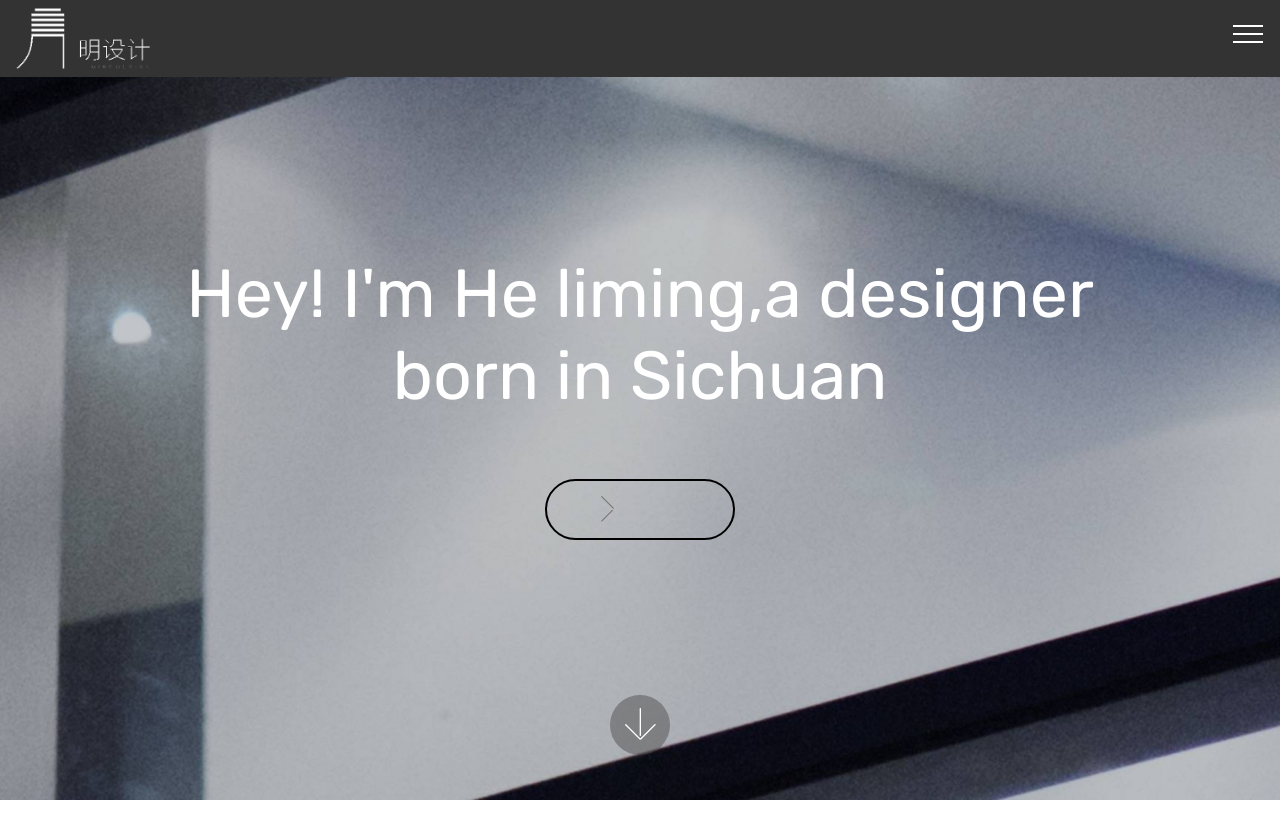
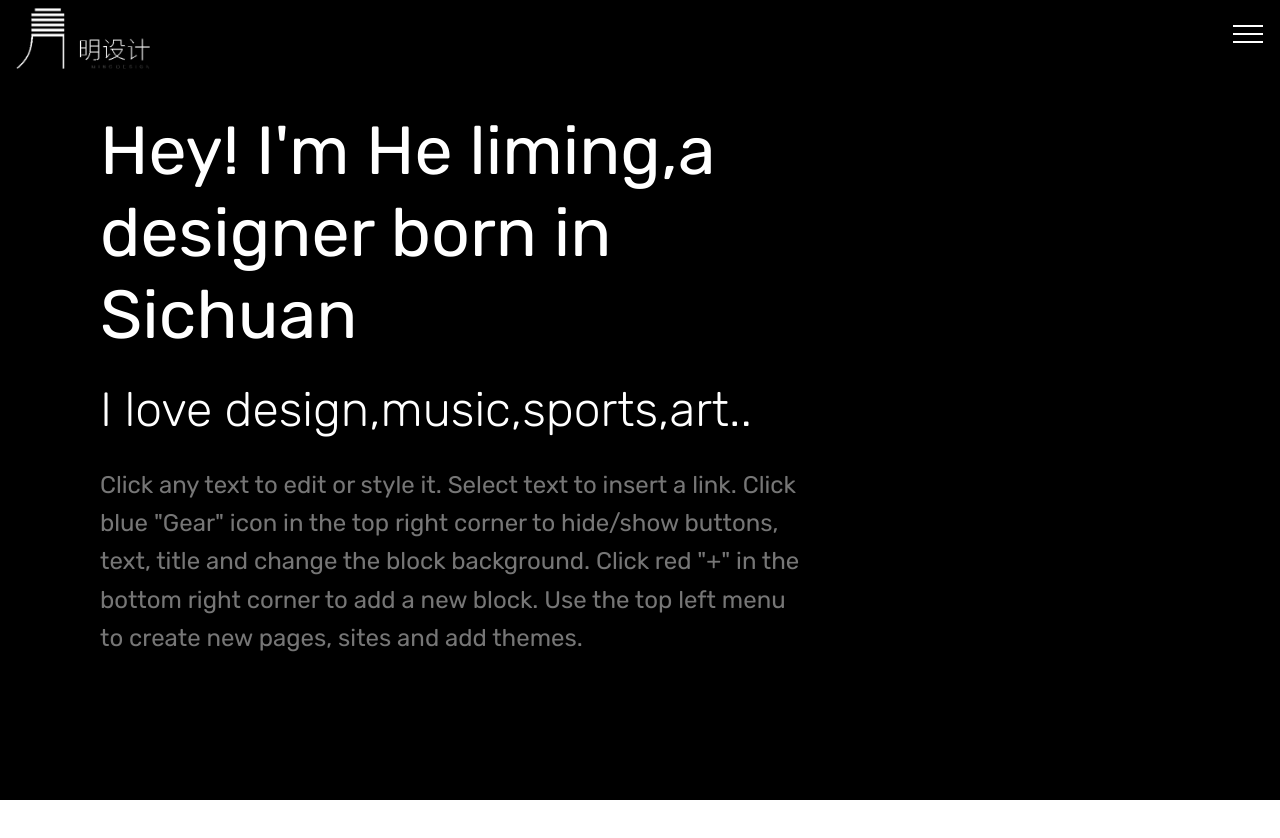
Before and after one commit to leemeanhe/leemeanhe.github.io, a plain HTML site: page index.html in a window 1280 px wide. Drawn offline with Linux system fonts and the light colour scheme; files whose address does not match are found by name.

Commit message:
create github pages

```diff
--- a/assets/mobirise/css/mbr-additional.css
+++ b/assets/mobirise/css/mbr-additional.css
@@ -1372,14 +1372,31 @@ body {
 .dropup .dropdown-toggle::after {
   display: none;
 }
+.cid-qLjIc9X1cj {
+  background-color: #000000;
+}
+.cid-qLjIc9X1cj h1 {
+  color: #616161;
+}
+.cid-qLjIc9X1cj h2,
+.cid-qLjIc9X1cj h3,
+.cid-qLjIc9X1cj p {
+  color: #767676;
+}
+.cid-qLjIc9X1cj .mbr-section-subtitle {
+  font-style: italic;
+}
+.cid-qLjIc9X1cj SPAN {
+  color: #ffffff;
+}
 .cid-qL0s3n5TBW .navbar {
   padding: .5rem 0;
-  background: #333333;
+  background: #000000;
   transition: none;
   min-height: 77px;
 }
 .cid-qL0s3n5TBW .navbar-dropdown.bg-color.transparent.opened {
-  background: #333333;
+  background: #000000;
 }
 .cid-qL0s3n5TBW a {
   font-style: normal;
@@ -1463,7 +1480,7 @@ body {
   padding-bottom: 0;
 }
 .cid-qL0s3n5TBW .dropdown .dropdown-menu {
-  background: #333333;
+  background: #000000;
   display: none;
   position: absolute;
   min-width: 5rem;
@@ -1761,19 +1778,10 @@ body {
 .cid-qL0s3n5TBW .dropdown-item:hover {
   color: #c1c1c1 !important;
 }
-.cid-qL0s3pql2N {
-  background-image: url("../../../assets/images/-2-1920x1080.jpg");
-}
-.cid-qL0s3pql2N SPAN {
-  color: #ffffff;
-}
-.cid-qL0s3pql2N H1 {
-  text-align: center;
-}
 .cid-qL0s3rRumW {
   padding-top: 60px;
   padding-bottom: 60px;
-  background-color: #2e2e2e;
+  background-color: #000000;
 }
 @media (max-width: 767px) {
   .cid-qL0s3rRumW .content {
--- a/index.html
+++ b/index.html
@@ -14,8 +14,8 @@
   <link rel="stylesheet" href="assets/bootstrap/css/bootstrap.min.css">
   <link rel="stylesheet" href="assets/bootstrap/css/bootstrap-grid.min.css">
   <link rel="stylesheet" href="assets/bootstrap/css/bootstrap-reboot.min.css">
+  <link rel="stylesheet" href="assets/dropdown/css/style.css">
   <link rel="stylesheet" href="assets/socicon/css/styles.css">
-  <link rel="stylesheet" href="assets/dropdown/css/style.css">
   <link rel="stylesheet" href="assets/theme/css/style.css">
   <link rel="stylesheet" href="assets/mobirise/css/mbr-additional.css" type="text/css">
 
@@ -53,27 +53,24 @@
     </nav>
 </section>
 
-<section class="engine"><a href="https://mobirise.ws/p">open source web page builder</a></section><section class="cid-qL0s3pql2N mbr-fullscreen mbr-parallax-background" id="header2-f">
+<section class="engine"><a href="https://mobirise.ws/m">drag and drop website creator</a></section><section class="header9 cid-qLjIc9X1cj mbr-fullscreen" id="header9-w">
 
 
 
 
 
-    <div class="container align-center">
-        <div class="row justify-content-md-center">
-            <div class="mbr-white col-md-10">
-                <h1 class="mbr-section-title mbr-bold pb-3 mbr-fonts-style display-1"><span style="font-weight: normal;">Hey! I'm He liming,a designer born in Sichuan</span></h1>
+    <div class="container">
+        <div class="media-container-column mbr-white col-md-8">
+            <h1 class="mbr-section-title align-left mbr-bold pb-3 mbr-fonts-style display-1"><span style="font-weight: normal;">Hey! I'm He liming,a<br>designer born in Sichuan</span></h1>
+            <h3 class="mbr-section-subtitle align-left mbr-light pb-3 mbr-fonts-style display-2"><span style="font-style: normal;">I love design,music,sports,art..</span></h3>
+            <p class="mbr-text align-left pb-3 mbr-fonts-style display-5">
+                Click any text to edit or style it. Select text to insert a link. Click blue "Gear" icon in the top right corner to hide/show buttons, text, title and change the block background. Click red "+" in the bottom right corner to add a new block. Use the top left menu to create new pages, sites and add themes.
+            </p>
 
-                <p class="mbr-text pb-3 mbr-fonts-style display-5"></p>
-                <div class="mbr-section-btn"><a class="btn btn-md btn-black-outline display-4" href="https://mobirise.com"><span class="mbri-arrow-next mbr-iconfont mbr-iconfont-btn" style="color: rgb(118, 118, 118);"></span>&nbsp; &nbsp; &nbsp; &nbsp; &nbsp; &nbsp;</a></div>
-            </div>
         </div>
     </div>
-    <div class="mbr-arrow hidden-sm-down" aria-hidden="true">
-        <a href="#next">
-            <i class="mbri-down mbr-iconfont"></i>
-        </a>
-    </div>
+
+
 </section>
 
 <section class="cid-qL0s3rRumW mbr-reveal" id="footer1-g">
@@ -119,10 +116,9 @@
   <script src="assets/popper/popper.min.js"></script>
   <script src="assets/tether/tether.min.js"></script>
   <script src="assets/bootstrap/js/bootstrap.min.js"></script>
+  <script src="assets/smoothscroll/smooth-scroll.js"></script>
   <script src="assets/dropdown/js/script.min.js"></script>
   <script src="assets/touchswipe/jquery.touch-swipe.min.js"></script>
-  <script src="assets/parallax/jarallax.min.js"></script>
-  <script src="assets/smoothscroll/smooth-scroll.js"></script>
   <script src="assets/theme/js/script.js"></script>
 
 
```
Also changed, not shown: 1 other file.
